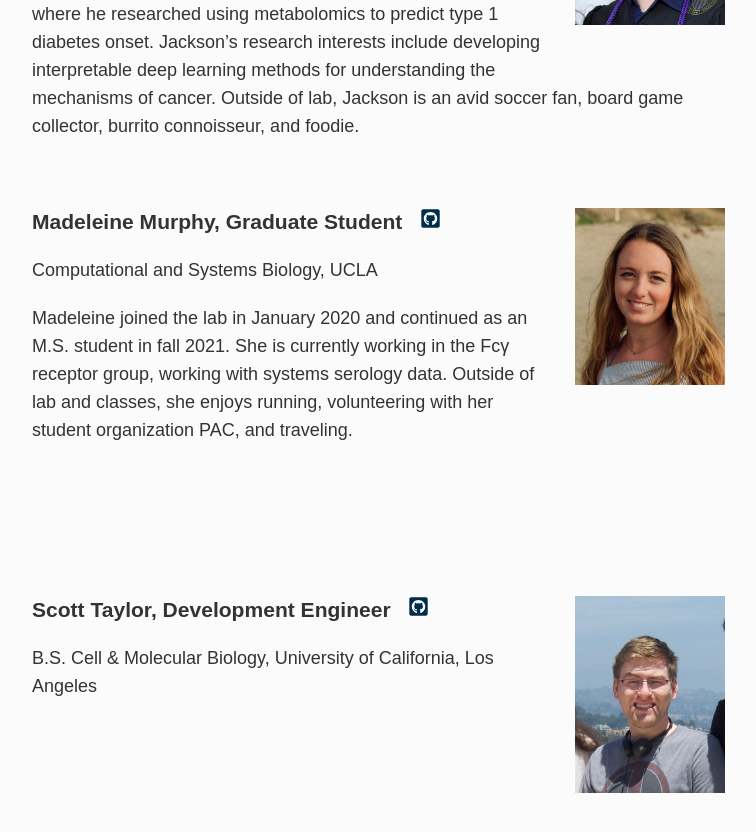
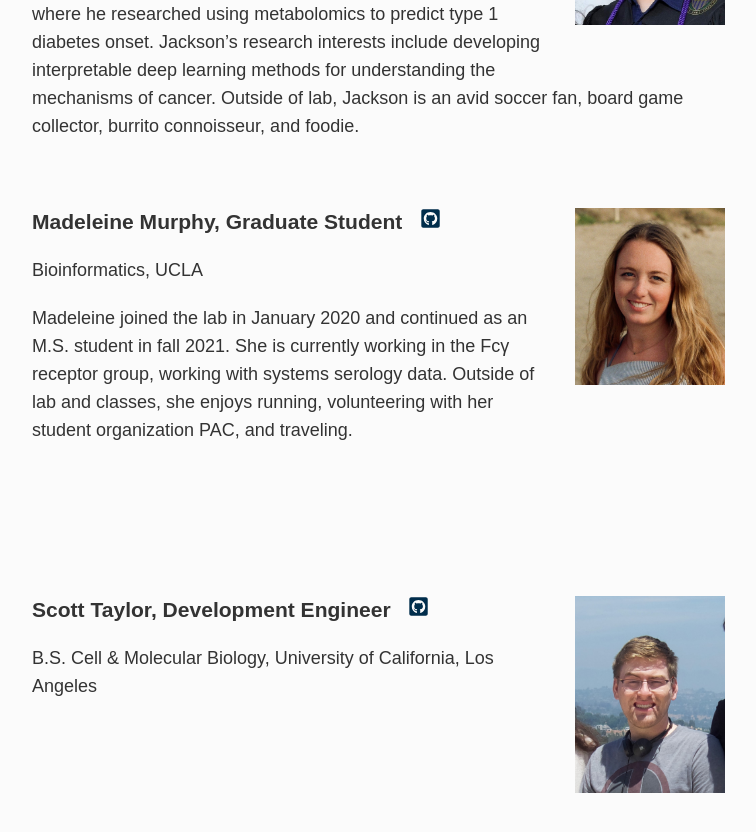
Before and after one commit to meyer-lab/asmlab.org, a Jekyll site: the page built from team/index.md, in a window 1280 px wide and 900 px high, scrolled down 3041 px. Shown: the top 832 px of the window, without its empty margins (253-1009 px from the left). Built offline with Jekyll 4.4.1, drawn with Linux system fonts in a browser that asks for light colours; some web fonts are replaced.

Commit message:
Update index.md

```diff
--- a/team/index.md
+++ b/team/index.md
@@ -67,7 +67,7 @@ Jackson is a Ph.D. student who joined the lab during Fall 2020. He joins the lab
 <div class="span_3 right"><img src="/public/photos/mmurphy.jpg" width="150px" alt="Madeleine's picture" /></div>
 
 ### Madeleine Murphy, Graduate Student&nbsp;&nbsp;&nbsp;<a href="https://github.com/murphymadeleine21"><svg class="svg-icon"><use xlink:href="#fa-github"></use></svg></a>
-Computational and Systems Biology, UCLA
+Bioinformatics, UCLA
 
 Madeleine joined the lab in January 2020 and continued as an M.S. student in fall 2021. She is currently working in the Fcγ receptor group, working with systems serology data. Outside of lab and classes, she enjoys running, volunteering with her student organization PAC, and traveling.
 
```
